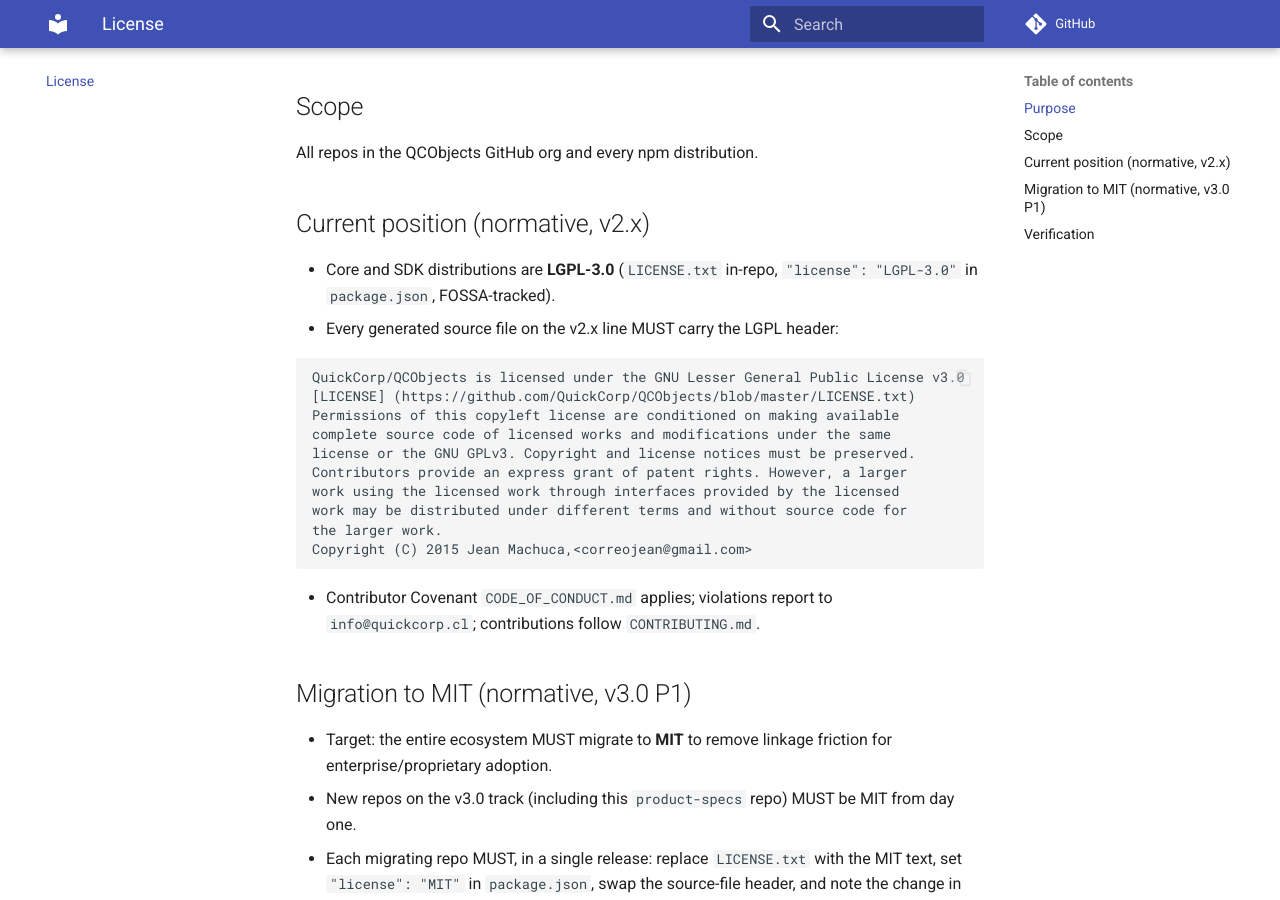
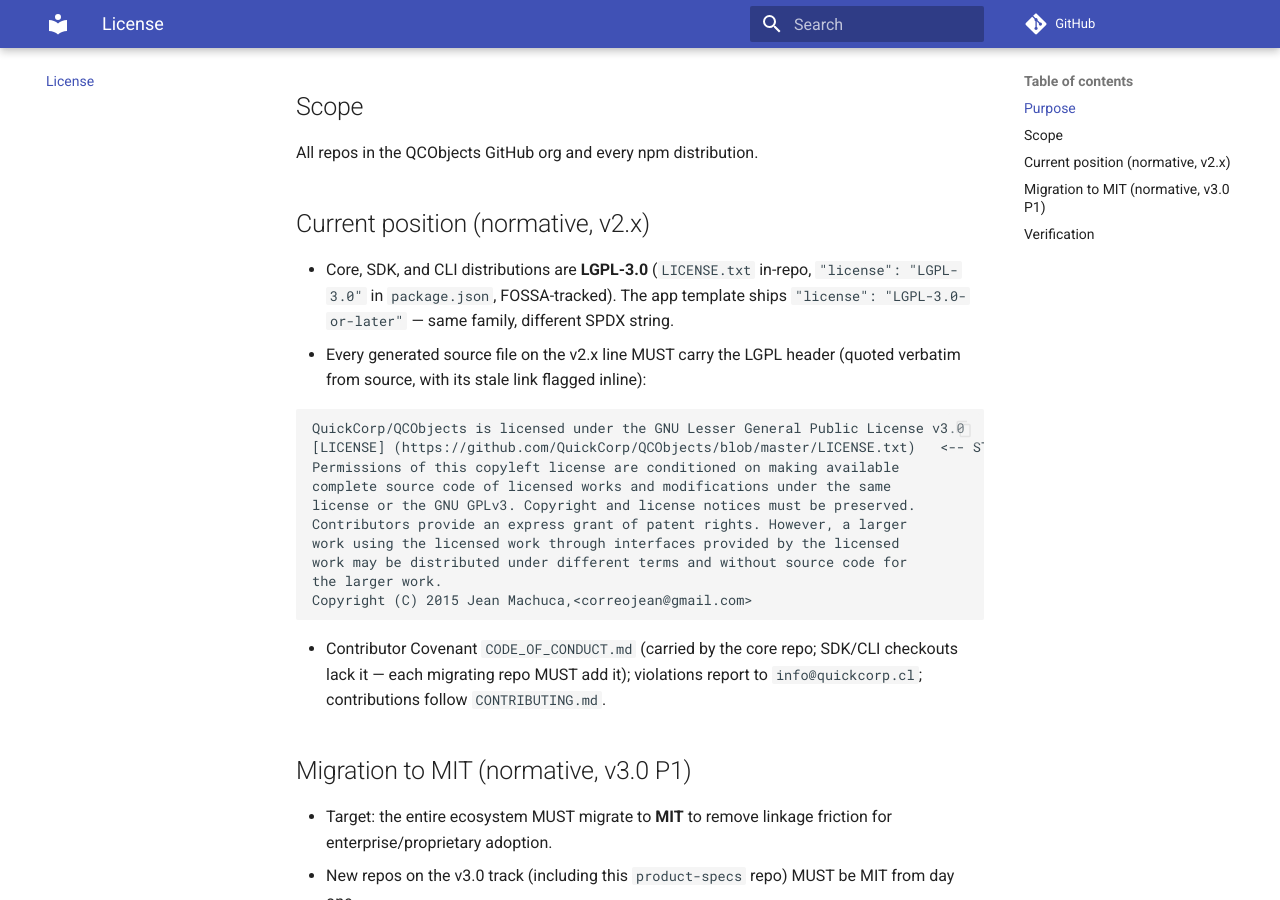
Before and after one commit to QCObjects/product-specs, an MkDocs documentation site: the page built from docs/09-license.md, in a window 1280 px wide and 900 px high, scrolled down 322 px. Built offline with MkDocs 1.6.1 and Material for MkDocs 9.7.7, drawn with Linux system fonts in a browser that asks for light colours; comment, search, counter and statistics services are not loaded.

Commit message:
fix: full accuracy audit (namespaces, bins, commands, scripts, schemas, builds, diagrams, license)

````diff
--- a/docs/09-license.md
+++ b/docs/09-license.md
@@ -13,13 +13,15 @@ All repos in the QCObjects GitHub org and every npm distribution.
 
 ## Current position (normative, v2.x)
 
-- Core and SDK distributions are **LGPL-3.0** (`LICENSE.txt` in-repo,
-  `"license": "LGPL-3.0"` in `package.json`, FOSSA-tracked).
-- Every generated source file on the v2.x line MUST carry the LGPL header:
+- Core, SDK, and CLI distributions are **LGPL-3.0** (`LICENSE.txt` in-repo,
+  `"license": "LGPL-3.0"` in `package.json`, FOSSA-tracked). The app template
+  ships `"license": "LGPL-3.0-or-later"` — same family, different SPDX string.
+- Every generated source file on the v2.x line MUST carry the LGPL header
+  (quoted verbatim from source, with its stale link flagged inline):
 
 ```
 QuickCorp/QCObjects is licensed under the GNU Lesser General Public License v3.0
-[LICENSE] (https://github.com/QuickCorp/QCObjects/blob/master/LICENSE.txt)
+[LICENSE] (https://github.com/QuickCorp/QCObjects/blob/master/LICENSE.txt)   <-- STALE: wrong org mirror + dead branch; canonical is https://github.com/QCObjects/QCObjects/blob/main/LICENSE.txt
 Permissions of this copyleft license are conditioned on making available
 complete source code of licensed works and modifications under the same
 license or the GNU GPLv3. Copyright and license notices must be preserved.
@@ -30,7 +32,8 @@ the larger work.
 Copyright (C) 2015 Jean Machuca,<correojean@gmail.com>
 ```
 
-- Contributor Covenant `CODE_OF_CONDUCT.md` applies; violations report to
+- Contributor Covenant `CODE_OF_CONDUCT.md` (carried by the core repo; SDK/CLI
+  checkouts lack it — each migrating repo MUST add it); violations report to
   `info@quickcorp.cl`; contributions follow `CONTRIBUTING.md`.
 
 ## Migration to MIT (normative, v3.0 P1)
````
Also changed, not shown: docs/06-app-structure.md (+3 -2 lines), docs/11-features.md (+4 -2 lines), docs/13-diagrams.md (+6 -3 lines), docs/15-unified-vision-v3.md (+1 -1 lines), docs/16-addons.md (+2 -2 lines), 2 other files.
